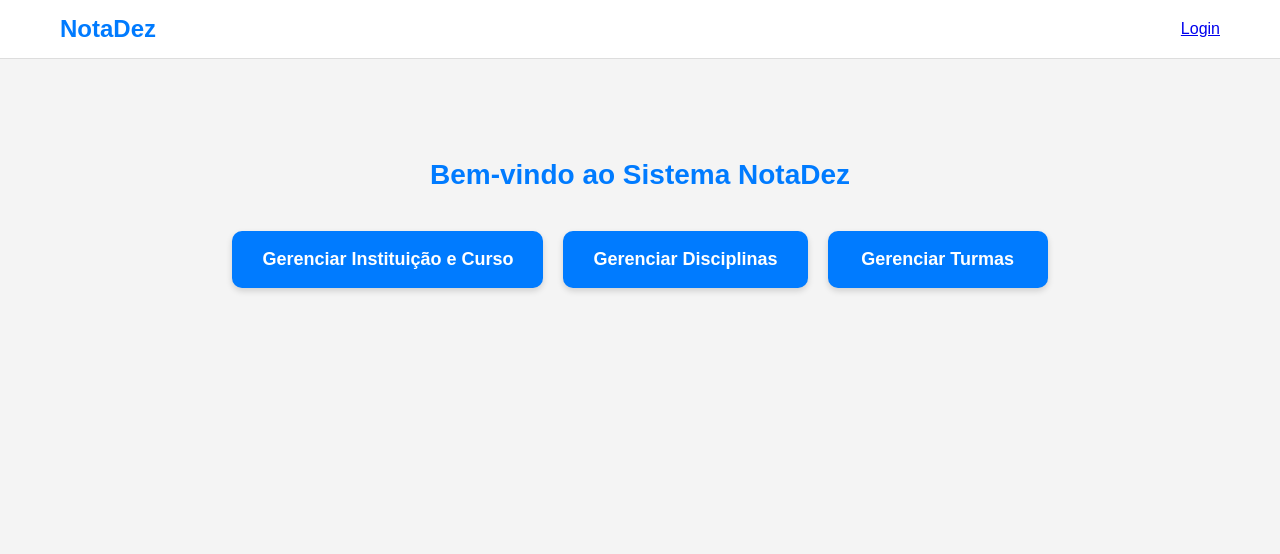
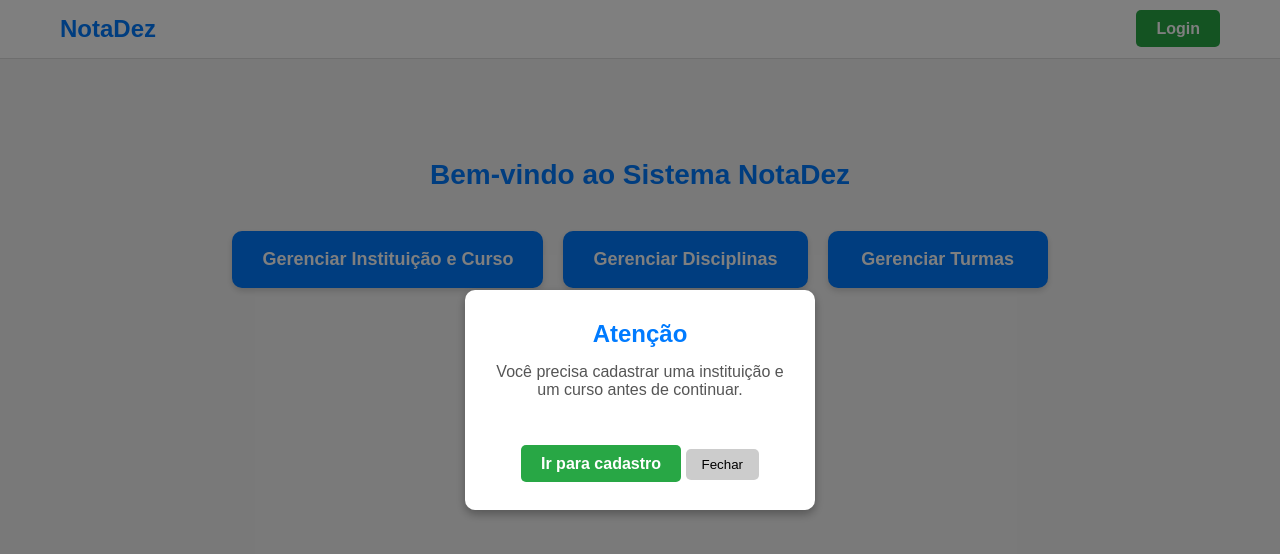
Before and after one commit to CaioMenali/PI_II_ES_TIME-17, a plain HTML site: page html/inicial.html in a window 1280 px wide. Drawn offline with Linux system fonts and the light colour scheme.

Commit message:
Update tela inicial

```diff
--- a/html/inicial.html
+++ b/html/inicial.html
@@ -42,7 +42,7 @@
 					<h2>Atenção</h2>
 					<p>Você precisa cadastrar uma instituição e um curso antes de continuar.</p>
 					<a href="../../T_instituicao/html/" class="btnCadastInstituicao">Ir para cadastro</a>
-					<button id="fecharPainel">Fechar</button>
+					<button id="fecharPainel" onclick="fecharPainelAlerta()">Fechar</button>
 				</div>
 			</div>
 		</main>
--- a/scripts/inicial.js
+++ b/scripts/inicial.js
@@ -1,14 +1,26 @@
 // Autores: Felipe Cesar Ferreira Lirani
 // inicial.js
 
-document.addEventListener("DOMContentLoaded", () => {
-    const fecharPainel = document.getElementById("fecharPainel");
-    fecharPainel.addEventListener("click", () => {
-        document.getElementById("painelAlerta").classList.add("hidden");
-    });
-});
+// Função para verificar existencia de cadasto de intituicao e curso
+window.onload = async function carregarVerificarInstituicaoECurso() {
+    const autorizado = await verificarInstituicaoECurso();
+    if (autorizado) {
+        console.log ("Autorizado");
+        return;
+    } else {
+        const painelAlerta = this.document.getElementById("painelAlerta");
+        document.getElementById("painelAlerta");
+        painelAlerta.classList.remove("hidden");
+    }
+}
 
-// Ações chamadas pelo onclick dos botões
+// Função para fechar painel alerta institucao e curso
+function fecharPainelAlerta() {
+    const painelAlerta = document.getElementById("painelAlerta");
+    painelAlerta.classList.add("hidden");
+}
+
+// Chamadas do onclick do botão
 function abrirInstituicao() {
     window.location.href = "../../T_instituicao/html/";
 }
@@ -31,17 +43,17 @@ async function abrirTurmas() {
     }
 }
 
-// Simulação da verificação no backend (aqui será substituído futuramente)
+// Verificação no backend (verificar existencia de cadasto de intituicao e curso)
 async function verificarInstituicaoECurso() {
     try {
-        // Exemplo real futuro:
+        // Substituir depois do backend estar funcional:
         // const resp = await fetch('/api/verificarInstituicaoCurso');
         // const data = await resp.json();
         // return data.temInstituicao && data.temCurso;
 
         // Por enquanto, simulação:
         const temInstituicao = false;
-        const temCurso = false;
+        const temCurso = true;
         return temInstituicao && temCurso;
     } catch (erro) {
         console.error("Erro ao verificar instituição e curso:", erro);
--- a/style/style.css
+++ b/style/style.css
@@ -47,6 +47,21 @@ body {
 .main-nav ul {
     list-style-type: none; /* Remove a "bolinha" da lista do menu */
 }
+
+.button-login {
+    background-color: #28a745; /* Cor de fundo verde */
+    color: #ffffff; /* Cor do texto branca */
+    padding: 10px 20px; /* Espaçamento interno para o botão parecer maior */
+    border-radius: 5px; /* Deixa as bordas do botão arredondadas */
+    text-decoration: none; /* Remove o sublinhado do link */
+    font-weight: bold; /* Texto em negrito */
+}
+
+.button-login:hover {
+    background-color: #218838; /* Deixa o fundo um pouco mais escuro */
+}
+
+
 
 .btnCadastInstituicao {
     background-color: #28a745; /* Cor de fundo verde */
```
